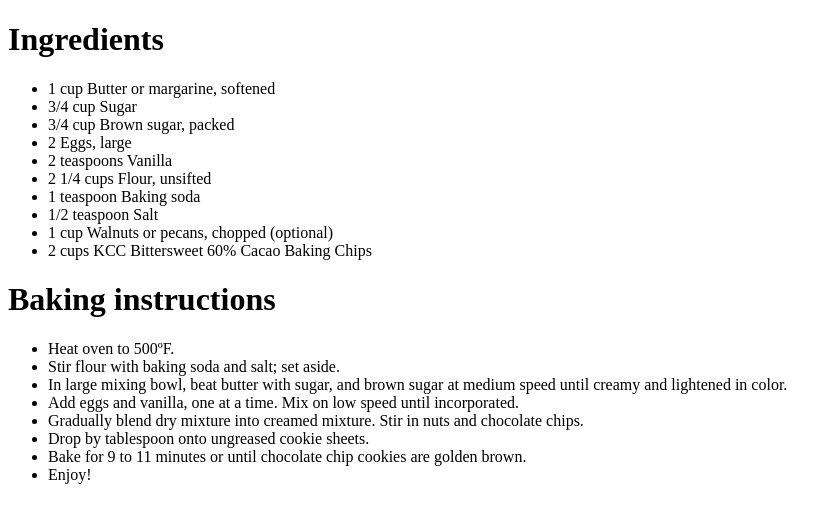
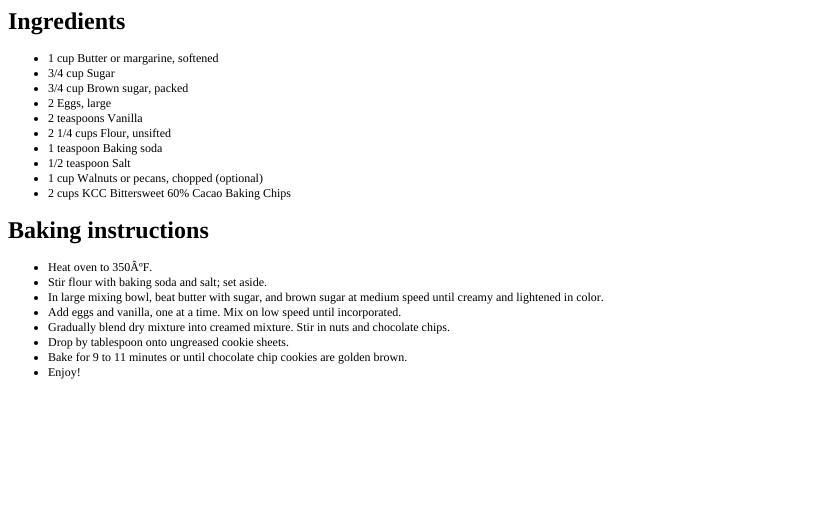
Before and after one commit to michellemai122/KevinCookieCompany, a plain HTML site: page secret recipe.htm in a window 1280 px wide. Shown: the whole page, without its empty margins (0-837 px from the left). Drawn offline with Linux system fonts and the light colour scheme.

Commit message:
updated temp for bakinf instructions

```diff
--- a/secret recipe.htm
+++ b/secret recipe.htm
@@ -1,31 +1,42 @@
-<!DOCTYPE html>
+<!DOCTYPE html PUBLIC "-//W3C//DTD HTML 4.01//EN" "http://www.w3.org/TR/html4/strict.dtd">
 <html>
+<head>
+  <meta http-equiv="Content-Type" content="text/html; charset=utf-8">
+  <meta http-equiv="Content-Style-Type" content="text/css">
+  <title></title>
+  <meta name="Generator" content="Cocoa HTML Writer">
+  <meta name="CocoaVersion" content="2487.4">
+  <style type="text/css">
+    li.li2 {margin: 0.0px 0.0px 0.0px 0.0px; font: 12.0px Times; -webkit-text-stroke: #000000}
+    span.s1 {font-kerning: none}
+    span.s2 {-webkit-text-stroke: 0px #000000}
+    ul.ul1 {list-style-type: disc}
+  </style>
+</head>
 <body>
-
-<h1>Ingredients</h1>
-<ul>
-<li>1 cup Butter or margarine, softened</li>
-<li>3/4 cup Sugar</li>
-<li>3/4 cup Brown sugar, packed</li>
-<li>2 Eggs, large</li>
-<li>2 teaspoons Vanilla</li>
-<li>2 1/4 cups Flour, unsifted</li>
-<li>1 teaspoon Baking soda</li>
-<li>1/2 teaspoon Salt</li>
-<li>1 cup Walnuts or pecans, chopped (optional)</li>
-<li>2 cups KCC Bittersweet 60% Cacao Baking Chips</li>
+<h1 style="margin: 0.0px 0.0px 16.1px 0.0px; font: 24.0px Times; -webkit-text-stroke: #000000"><span class="s1"><b>Ingredients</b></span></h1>
+<ul class="ul1">
+  <li class="li2"><span class="s2"></span><span class="s1">1 cup Butter or margarine, softened</span></li>
+  <li class="li2"><span class="s2"></span><span class="s1">3/4 cup Sugar</span></li>
+  <li class="li2"><span class="s2"></span><span class="s1">3/4 cup Brown sugar, packed</span></li>
+  <li class="li2"><span class="s2"></span><span class="s1">2 Eggs, large</span></li>
+  <li class="li2"><span class="s2"></span><span class="s1">2 teaspoons Vanilla</span></li>
+  <li class="li2"><span class="s2"></span><span class="s1">2 1/4 cups Flour, unsifted</span></li>
+  <li class="li2"><span class="s2"></span><span class="s1">1 teaspoon Baking soda</span></li>
+  <li class="li2"><span class="s2"></span><span class="s1">1/2 teaspoon Salt</span></li>
+  <li class="li2"><span class="s2"></span><span class="s1">1 cup Walnuts or pecans, chopped (optional)</span></li>
+  <li class="li2"><span class="s2"></span><span class="s1">2 cups KCC Bittersweet 60% Cacao Baking Chips</span></li>
 </ul>
-<h1>Baking instructions</h1>
-<ul>
-<li>Heat oven to 500ºF.</li>
-<li>Stir flour with baking soda and salt; set aside.</li>
-<li>In large mixing bowl, beat butter with sugar, and brown sugar at medium speed until creamy and lightened in color.</li>
-<li>Add eggs and vanilla, one at a time. Mix on low speed until incorporated.</li>
-<li>Gradually blend dry mixture into creamed mixture. Stir in nuts and chocolate chips.</li>
-<li>Drop by tablespoon onto ungreased cookie sheets.</li>
-<li>Bake for 9 to 11 minutes or until chocolate chip cookies are golden brown.</li>
-<li>Enjoy!</li>
+<h1 style="margin: 0.0px 0.0px 16.1px 0.0px; font: 24.0px Times; -webkit-text-stroke: #000000"><span class="s1"><b>Baking instructions</b></span></h1>
+<ul class="ul1">
+  <li class="li2"><span class="s2"></span><span class="s1">Heat oven to 350ÂºF.</span></li>
+  <li class="li2"><span class="s2"></span><span class="s1">Stir flour with baking soda and salt; set aside.</span></li>
+  <li class="li2"><span class="s2"></span><span class="s1">In large mixing bowl, beat butter with sugar, and brown sugar at medium speed until creamy and lightened in color.</span></li>
+  <li class="li2"><span class="s2"></span><span class="s1">Add eggs and vanilla, one at a time. Mix on low speed until incorporated.</span></li>
+  <li class="li2"><span class="s2"></span><span class="s1">Gradually blend dry mixture into creamed mixture. Stir in nuts and chocolate chips.</span></li>
+  <li class="li2"><span class="s2"></span><span class="s1">Drop by tablespoon onto ungreased cookie sheets.</span></li>
+  <li class="li2"><span class="s2"></span><span class="s1">Bake for 9 to 11 minutes or until chocolate chip cookies are golden brown.</span></li>
+  <li class="li2"><span class="s2"></span><span class="s1">Enjoy!</span></li>
 </ul>
-
 </body>
 </html>
```
